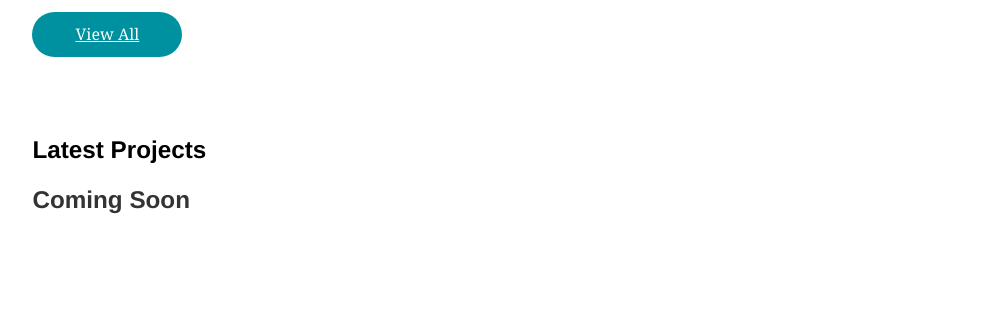
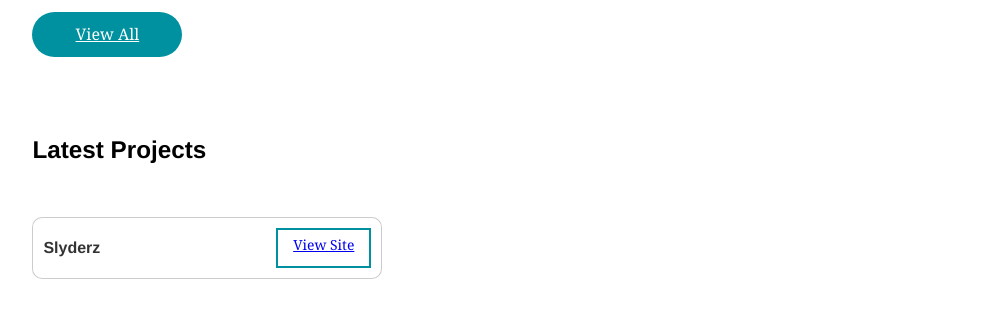
Before and after one commit to smithmanny/Portfolio, a Gatsby site: page / in a window 1280 px wide. Shown: the part 779-1096 px from the top of the page, without its empty margins (145-1134 px from the left). Built offline with nearby package versions, Linux system fonts and the light colour scheme; Gatsby itself is replaced by a stand-in of ours; some packages are replaced by stand-ins of ours; what typography-theme-twin-peaks would draw is missing.

Commit message:
Fix blog title error and added enabled projects section

```diff
--- a/src/components/Projects.js
+++ b/src/components/Projects.js
@@ -5,20 +5,15 @@ import { media } from '../utils/utils'
 import Button from '../components/shared/Button'
 import Github from '../images/github.svg'
 
-const Projects = ({ Projects, title }) => (
+const Projects = ({ projects, title }) => (
   <Container>
-    <h2>Coming Soon</h2>
-    {/* <ProjectWrapper>
-      <ProjectTitle>Projects</ProjectTitle>
-      <ProjectTag>E-commerce</ProjectTag>
-      <ProjectSummary>This is the product summary with an extended summary so that I can see how it looks.</ProjectSummary>
+    <ProjectWrapper>
+      <ProjectTitle>Slyderz</ProjectTitle>
 
       <ProjectButtonWrapper>
-        <ProjectButton>View Code</ProjectButton>
-        <ProjectButton>View Demo</ProjectButton>
+        <ProjectButton href='https://slyderz.co'>View Site</ProjectButton>
       </ProjectButtonWrapper>
-    </ProjectWrapper> */}
-
+    </ProjectWrapper>
   </Container>
 )
 
@@ -28,16 +23,31 @@ const Container = styled.div`
   justify-content: space-between;
 `
 
-const ProjectButton = styled.button`
+const ProjectWrapper = styled.div`
+  display: flex;
+  width: 350px;
+  margin: 30px 0;
+  background-color: white;
+  border-radius: 10px;
+  border: 1px solid rgba(0, 0, 0, 0.2);
+  padding: 10px;
+  align-items: center;
+`
+
+const ProjectTitle = styled.h4`
+  margin: 0;
+`
+const ProjectButtonWrapper = styled.div`
+  flex: 1;
+  display: flex;
+  justify-content: flex-end;
+`
+
+const ProjectButton = styled.a`
   height: 40px;
   border: 2px solid ${ props => props.theme.secondary };
   padding: 5px 15px;
   font-size: .87rem;
-`
-
-const ProjectButtonWrapper = styled.div`
-  display: flex;
-  justify-content: space-between;
 `
 
 const ProjectTag = styled.small`
@@ -47,7 +57,7 @@ const ProjectTag = styled.small`
   color: white;
   margin: 0 auto;
   height: 30px;
-  width: 150px;
+  max-width: 200px;
   display: flex;
   align-items: center;
   justify-content: center;
@@ -59,18 +69,4 @@ const ProjectSummary = styled.p`
   margin-top: 10px;
 `
 
-const ProjectTitle = styled.h4`
-  text-align: center;
-`
-
-const ProjectWrapper = styled.div`
-  width: 300px;
-  height: auto;
-  margin: 30px 0;
-  background-color: white;
-  border-radius: 10px;
-  border: 1px solid rgba(0, 0, 0, 0.2);
-  padding: 10px;
-`
-
 export default Projects
```
Also changed, not shown: public/index.html (+1 -1 lines), public/static/d/148/path---blog-f-7-a-05d-qWeiPJUmb6i4yd49VtgpO405yA.json (added, +1 -0 lines), public/static/d/213/path---index-6a9-QesWlAIABta6cbLePpmvoNLOLMY.json (added, +1 -0 lines), public/static/d/850/path---blog-how-to-make-a-blog-with-react-and-graphql-6-cc-f0a-HIZRx8P5b0x8pjxEy5nXoIi7zY.json (added, +1 -0 lines), 1 other file.
